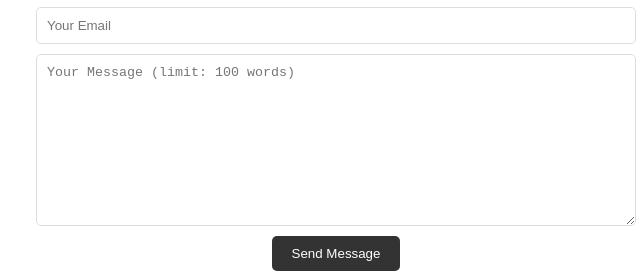
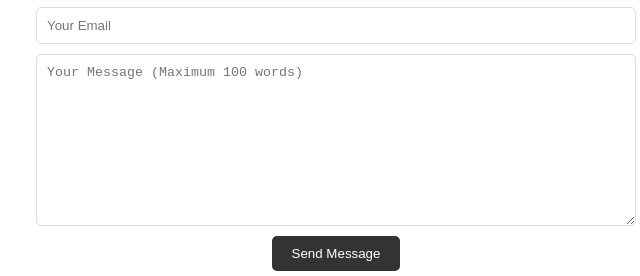
Before and after one commit to elitebinary/webdesign1, a plain HTML site: page index.html in a window 1280 px wide. Shown: the part 1522-1798 px from the top of the page, 304-944 px from the left. Drawn offline with Linux system fonts and the light colour scheme.

Commit message:
Update index.html

```diff
--- a/index.html
+++ b/index.html
@@ -70,7 +70,7 @@
         <form action="submit_form.php" method="post">
             <input type="text" name="name" placeholder="Your Name" required>
             <input type="email" name="email" placeholder="Your Email" required>
-            <textarea name="message" id="textBox" rows="10" oninput="limitWords(event)" placeholder="Your Message (limit: 100 words)" required></textarea>
+            <textarea name="message" id="textBox" rows="10" oninput="limitWords(event)" placeholder="Your Message (Maximum 100 words)" required></textarea>
             <button type="submit">Send Message</button>
         </form>
         <div class="contact-info">
```
